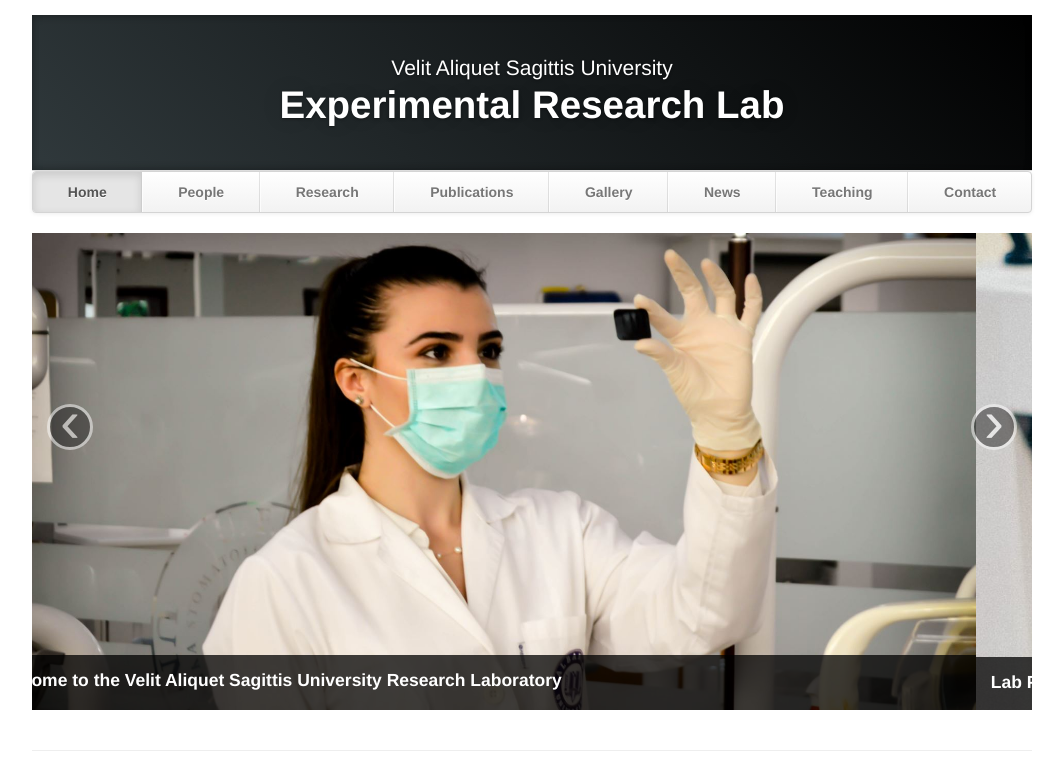
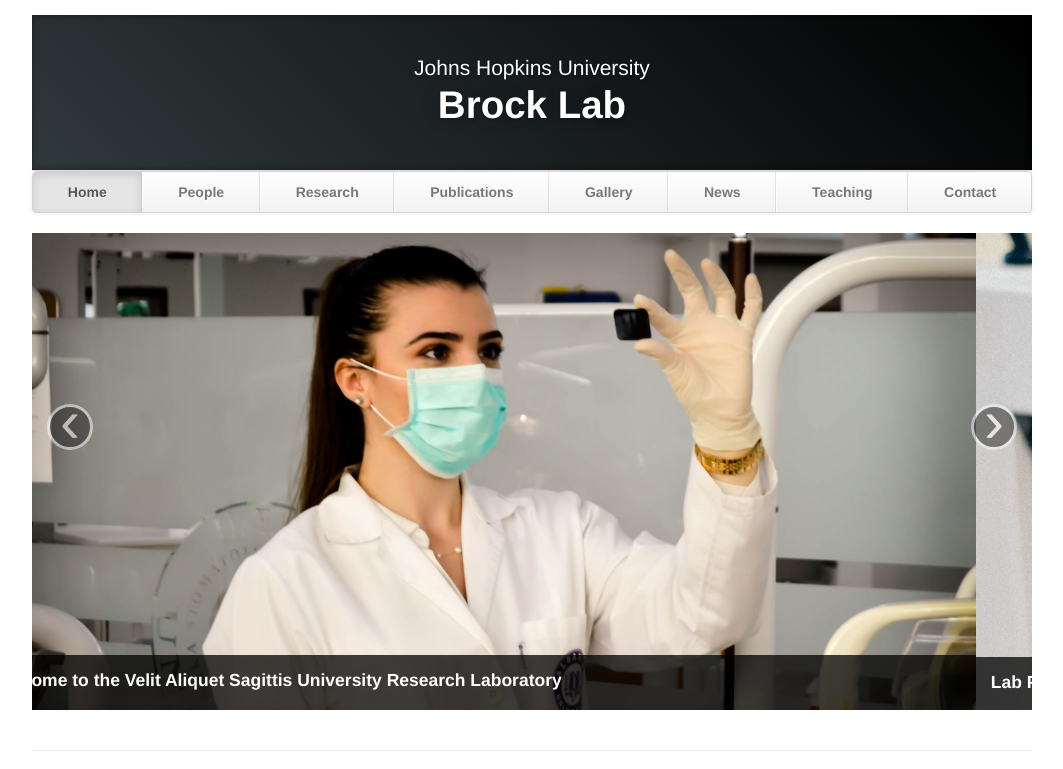
Before and after one commit to RM2214/researchlab, a plain HTML site: page index.html in a window 1280 px wide. Shown: the top 769 px of the page, without its empty margins (108-1171 px from the left). Drawn offline with Linux system fonts and the light colour scheme.

Commit message:
Update index.html

```diff
--- a/index.html
+++ b/index.html
@@ -14,8 +14,8 @@
    <body>
       <div class="container">
          <header class="jumbotron subhead" id="overview">
-            <p class="lead"> Velit Aliquet Sagittis University </p>
-            <h1>Experimental Research Lab</h1>
+            <p class="lead"> Johns Hopkins University </p>
+            <h1>Brock Lab</h1>
          </header>
          <div class="masthead">
             <div class="navbar">
```
